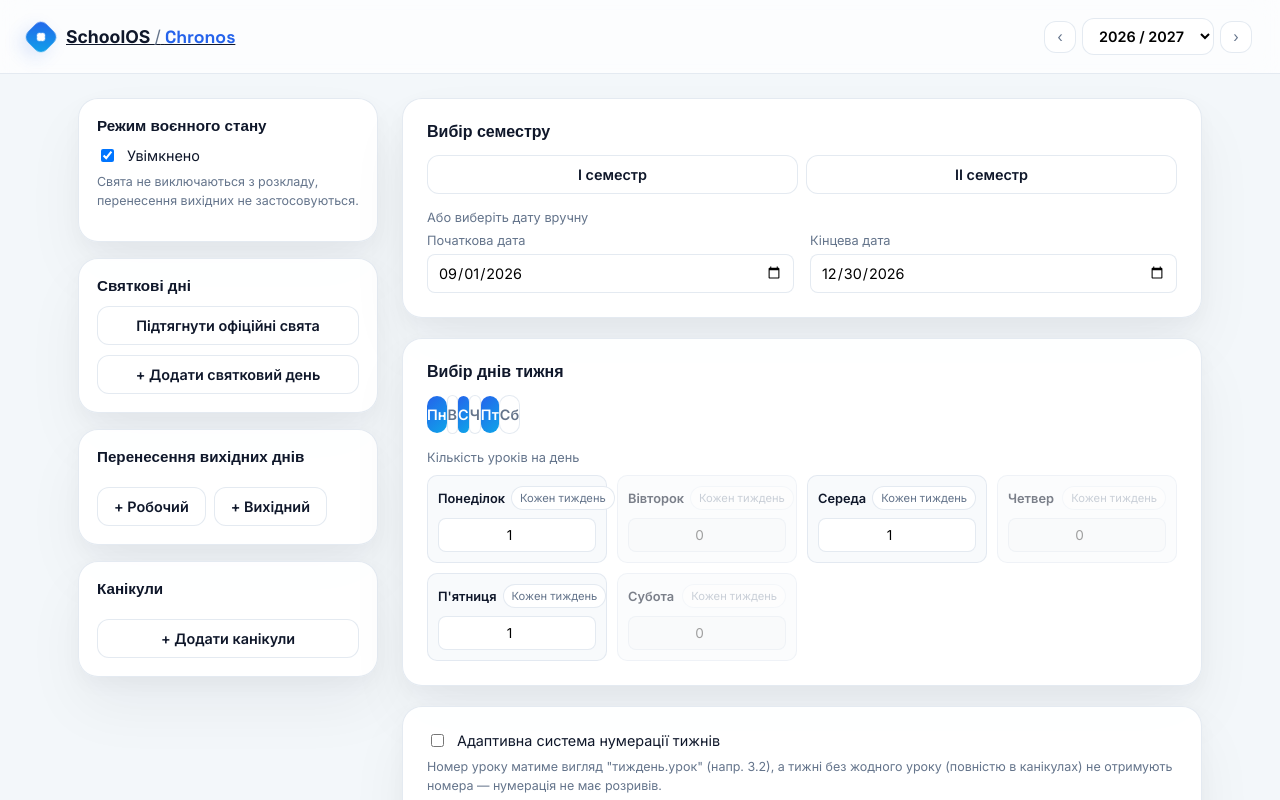
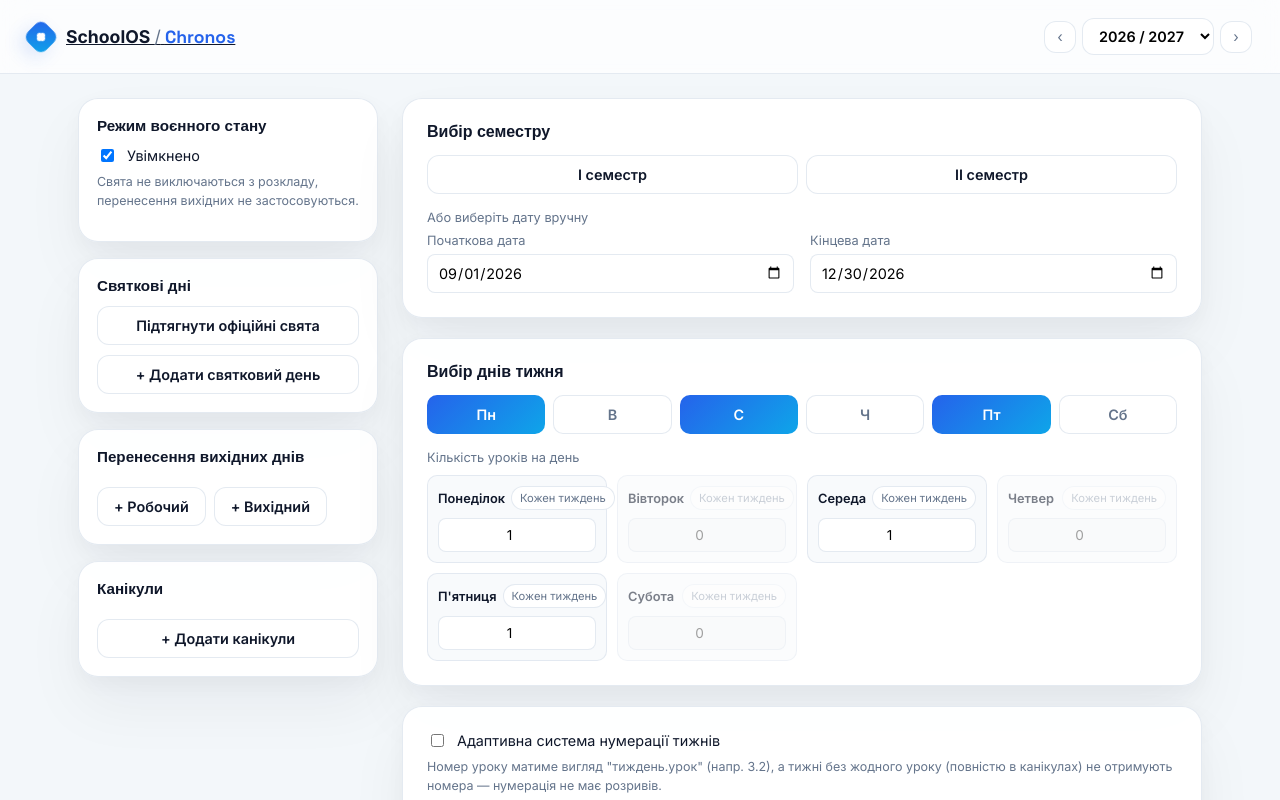
Before and after one commit to schoolosua/schoolosua.github.io, a React (Vite) app in the folder chronos/: page / in a window 1280 px wide. Shown: the top 800 px of the page. Built offline with nearby package versions, Linux system fonts and the light colour scheme; a web font is replaced by a local one.

Commit message:
Повернено сітку перемикачів днів тижня

```diff
--- a/chronos/src/styles.css
+++ b/chronos/src/styles.css
@@ -343,6 +343,12 @@ button, input, select {
   border-radius: 8px;
 }
 
+.weekday-toggle-row {
+  display: grid;
+  grid-template-columns: repeat(6, 1fr);
+  gap: 8px;
+}
+
 .weekday-cell-grid {
   display: grid;
   grid-template-columns: repeat(auto-fit, minmax(170px, 1fr));
@@ -447,14 +453,6 @@ button, input, select {
   border: none;
 }
 
-.weekday-count-row input {
-  width: 100%;
-  padding: 8px 4px;
-  text-align: center;
-  border: 1px solid var(--card-border);
-  border-radius: 8px;
-}
-
 .switch-row {
   display: flex;
   align-items: center;
```
